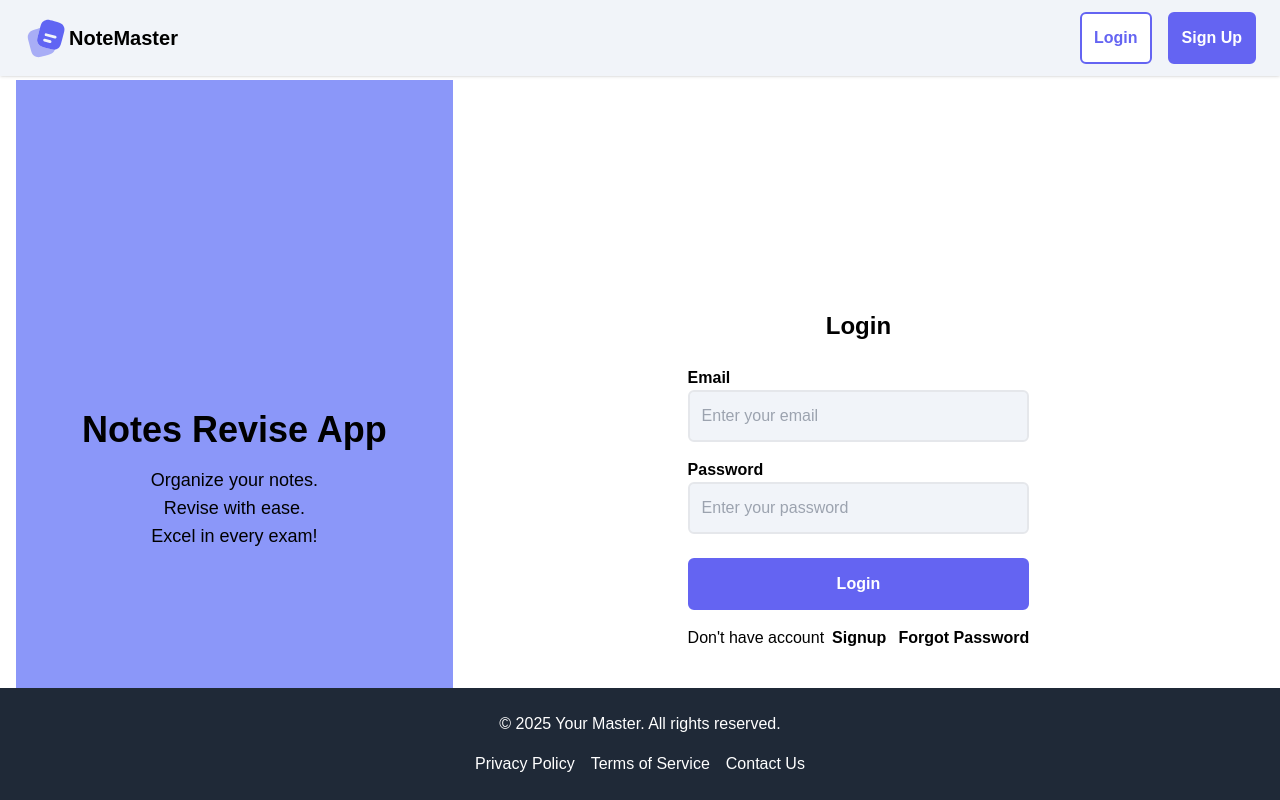
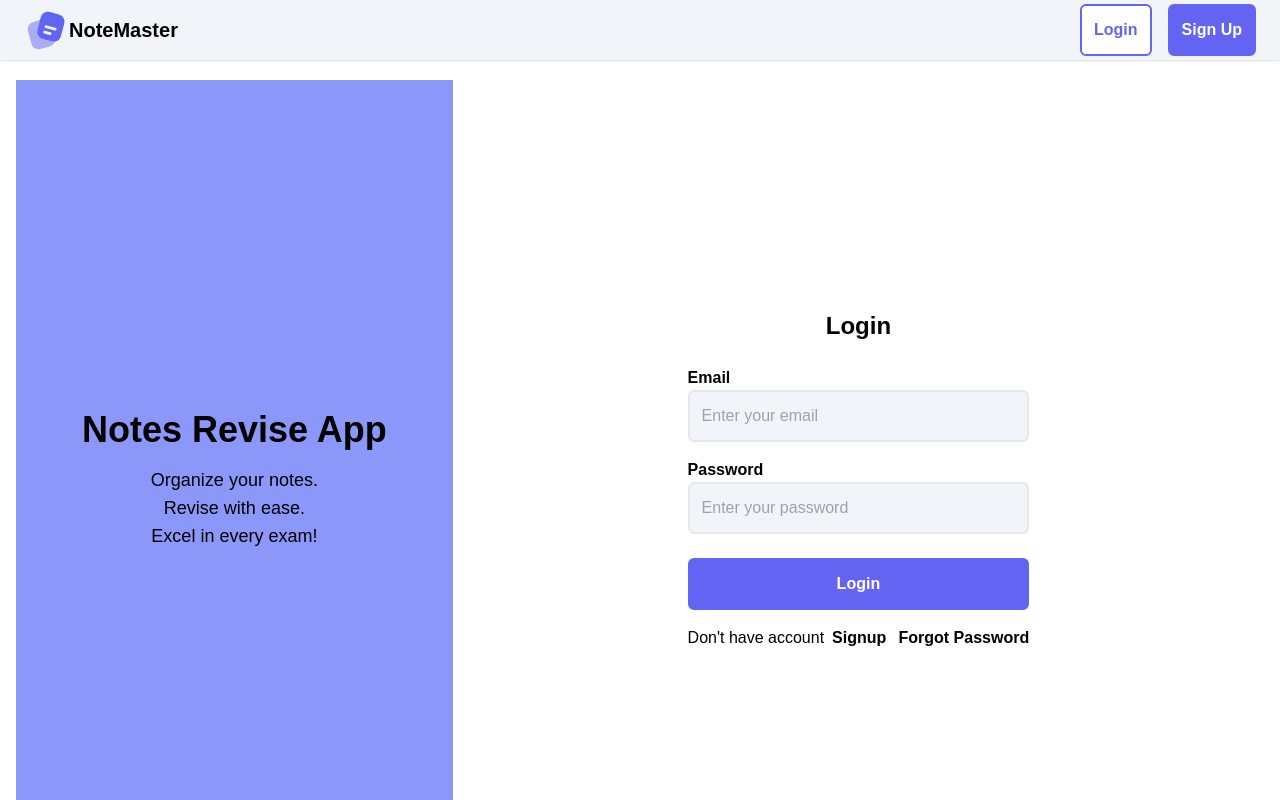
Before and after one commit to mukulsomukesh/first-step, a Next.js app in the folder client/: page /pages/login in a window 1280 px wide. Shown: the top 800 px of the page. Built offline with nearby package versions, Linux system fonts and the light colour scheme.

Commit message:
feat: update footer text, adjust navbar padding, and enhance profile dropdown styling

```diff
--- a/client/src/app/components/commonComponents/Footer.jsx
+++ b/client/src/app/components/commonComponents/Footer.jsx
@@ -3,9 +3,9 @@ import React from 'react';
 
 const Footer = () => {
     return (
-        <footer className="bg-gray-800 fixed bottom-0 w-[100%] text-white py-6 z-50 " role="contentinfo">
+        <footer className="bg-gray-800  w-[100%] text-white py-6 z-50 " role="contentinfo">
             <div className="container mx-auto text-center">
-                <p>&copy; {new Date().getFullYear()} Your Master. All rights reserved.</p>
+                <p>&copy; {new Date().getFullYear()} Notes Master. All rights reserved.</p>
                 <ul className="flex justify-center space-x-4 mt-4">
                     <li><Link href="/pages/privacy-policy" aria-label="Privacy Policy" className="hover:underline">Privacy Policy</Link></li>
                     <li><Link href="/pages/terms-of-service" aria-label="Terms of Service" className="hover:underline">Terms of Service</Link></li>
--- a/client/src/app/components/commonComponents/Navbar.jsx
+++ b/client/src/app/components/commonComponents/Navbar.jsx
@@ -40,7 +40,7 @@ const Navbar = () => {
 
   return (
     <nav
-      className="bg-primary-50 w-[100%] fixed shadow flex justify-between items-center p-3 px-6"
+      className="bg-primary-50 w-[100%] fixed shadow flex justify-between items-center p-1 px-6"
       style={{ zIndex: "9999" }}
     >
       {/* Logo */}
--- a/client/src/app/components/commonComponents/ProfileDropdown.jsx
+++ b/client/src/app/components/commonComponents/ProfileDropdown.jsx
@@ -49,8 +49,11 @@ const ProfileDropdown = () => {
 
   return (
     <div className="relative text-primary-950 profile-dropdown">
+      {isOpen && (
+        <div className="fixed inset-0 bg-black bg-opacity-50 z-10" onClick={() => setIsOpen(false)}></div>
+      )}
       <button
-        className="flex items-center space-x-2"
+        className="flex items-center space-x-2 z-20 relative bg-primary-50 rounded-md p-2"
         onClick={() => setIsOpen(!isOpen)}
       >
         {userDetails?.name && (
@@ -62,14 +65,14 @@ const ProfileDropdown = () => {
           <img
             src={userDetails.profilePicture}
             alt="User Profile"
-            className="w-10 h-10 rounded-full border-2 border-primary-600"
+            className="w-12 h-12 rounded-full border-2 border-primary-600"
           />
         ) : (
           <FaUserCircle className="text-primary-950 text-4xl" />
         )}
       </button>
       {isOpen && (
-        <ul className="absolute min-w-[200px] right-0 mt-2 bg-primary-50 shadow-xl border-2 border-primary-600 border-t rounded-md overflow-hidden">
+        <ul className="absolute min-w-[200px] right-0 mt-2 bg-primary-50 shadow-xl border-2 border-primary-600 border-t rounded-md overflow-hidden z-20">
           {/* Menu items */}
           <li
             onClick={() => handleNavigation("/pages/profile")}
--- a/client/src/app/layout.js
+++ b/client/src/app/layout.js
@@ -34,7 +34,7 @@ export default function RootLayout({ children }) {
           {/* Main Content */}
           <div className="flex-1 flex flex-col">
             <Navbar />
-            <main className="mt-16 p-4 ">{children}</main>
+            <main className="mt-16 p-4 min-h-[95vh] ">{children}</main>
 
             <Footer />
           </div>
```
